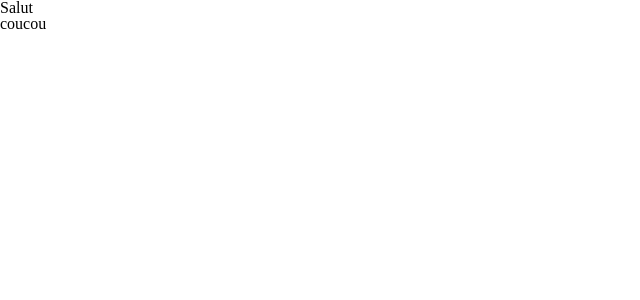
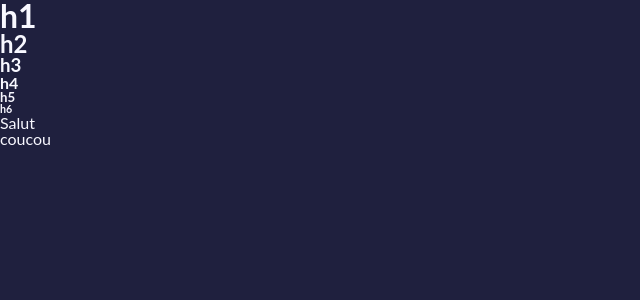
Before and after one commit to NtGZeko/YoutubeLike, a React (Vite) app in the folder frontend/: page / in a window 1280 px wide. Shown: the top 300 px of the page, without its empty margins (0-640 px from the left). Built offline with nearby package versions, Linux system fonts and the light colour scheme.

Commit message:
init global style

```diff
--- a/frontend/src/GlobalStyle.jsx
+++ b/frontend/src/GlobalStyle.jsx
@@ -1,6 +1,45 @@
 import { createGlobalStyle } from "styled-components";
 
 const GlobalStyle = createGlobalStyle`
-background: red;
+
+:root{
+  --primary-color: #1F203E;
+  --secondary-color: #726395;
+  --tertiary-color: #2D2E46;
+  --hover-color: #31295C;
+  --font-family: 'Lato', sans-serif;
+  background-color: var(--primary-color);
+}
+h1,h2,h3,h4,h5,h6, p, li{
+  font-family: var(--font-family);
+  color: #F8F8FF;
+}
+h1{
+  font-size: 2em;
+  font-weight: bolder;
+}
+h2{
+  font-size: 1.5em;
+  font-weight: bolder;
+}
+h3{
+  font-size: 1.17em;
+  font-weight: bolder;
+}
+h4{
+  font-size: 1em;
+  font-weight: bolder;
+}
+h5{
+font-size: .83em;
+font-weight: bolder;
+}
+h6{
+  font-size: .67em;
+  font-weight: bolder;
+}
+@media screen and (max-width: 700px) {
+    width: 90vw;
+}
  `;
 export default GlobalStyle;
--- a/frontend/src/pages/Home/index.jsx
+++ b/frontend/src/pages/Home/index.jsx
@@ -3,6 +3,12 @@ import SHome from "./style";
 export default function Home() {
   return (
     <SHome>
+      <h1>h1</h1>
+      <h2>h2</h2>
+      <h3>h3</h3>
+      <h4>h4</h4>
+      <h5>h5</h5>
+      <h6>h6</h6>
       <p>Salut</p>
     </SHome>
   );
```
